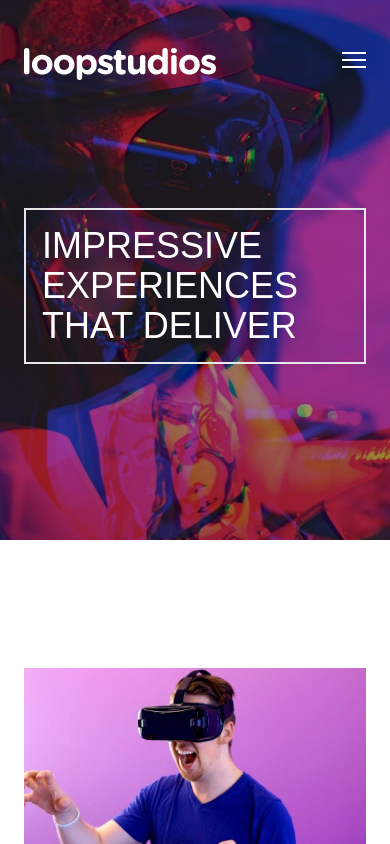
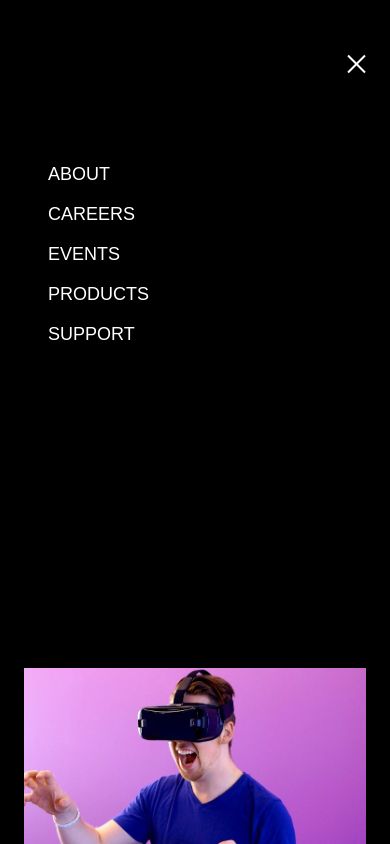
Before and after one commit to Jscorz/Tailwind-Landing-Page-Two, a website: page index.html in a window 390 px wide. Both pictures are taken after a click on the button 354 px from the left and 64 px from the top of the page. Shown: the top 844 px of the page. Drawn offline with Linux system fonts and the light colour scheme.

Commit message:
finsihed modal javascript

```diff
--- a/index.html
+++ b/index.html
@@ -8,6 +8,7 @@
 			href="https://fonts.googleapis.com/css2?family=Alata&family=Josefin+Sans:wght@300&display=swap"
 			rel="stylesheet"
 		/>
+		<script src="js/script.js" defer></script>
 		<link rel="stylesheet" href="css/style.css" />
 		<title>Simple Tailwind Starter</title>
 	</head>
@@ -69,6 +70,16 @@
 					</div>
 				</nav>
 				<!-- @todo - Mobile Menu -->
+				<div
+					id="menu"
+					class="absolute top-0 bottom-0 left-0 hidden flex-col self-end w-full min-h-screen py-1 pt-40 pl-12 space-y-3 text-lg text-white uppercase bg-black"
+				>
+					<a href="#" class="hover:text-pink-500">About</a>
+					<a href="#" class="hover:text-pink-500">Careers</a>
+					<a href="#" class="hover:text-pink-500">Events</a>
+					<a href="#" class="hover:text-pink-500">Products</a>
+					<a href="#" class="hover:text-pink-500">Support</a>
+				</div>
 
 				<div
 					class="max-w-lg mt-32 mb-32 p-4 font-sans text-4xl text-white uppercase border-2 md:p-10 md:m-32 md:mx-0 md:text-6xl"
--- /dev/null
+++ b/js/script.js
@@ -0,0 +1,10 @@
+const btn = document.getElementById("menu-btn");
+const menu = document.getElementById("menu");
+
+btn.addEventListener("click", navToggle);
+
+function navToggle() {
+	btn.classList.toggle("open");
+	menu.classList.toggle("flex");
+	menu.classList.toggle("hidden");
+}
```
Also changed, not shown: css/style.css.
